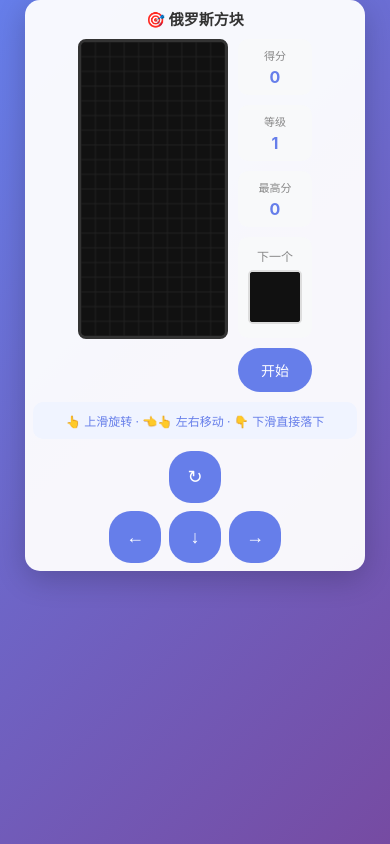
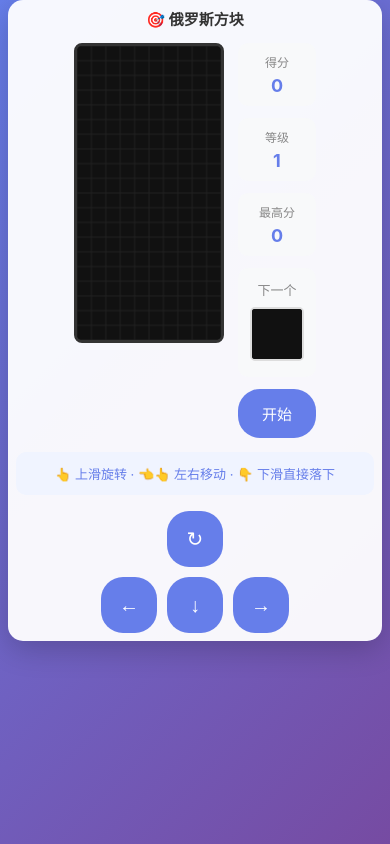
Before and after one commit to feizaisky/mini-games, a plain HTML site: page tetris/index.html in a window 390 px wide. Drawn offline with Linux system fonts and the light colour scheme.

Commit message:
refactor: 进一步放大界面，启用全屏滑动控制
- 增大所有元素尺寸（padding、字体、按钮）
- 改进全屏滑动控制，避免与按钮冲突
- 提升整体视觉体验

Co-Authored-By: Claude Sonnet 4.5 <noreply@anthropic.com>

```diff
--- a/tetris/game.js
+++ b/tetris/game.js
@@ -388,18 +388,36 @@ document.addEventListener('keydown', (e) => {
     }
 });
 
-// 触摸控制
+// 触摸控制 - 全屏滑动
 let touchStartX = 0;
 let touchStartY = 0;
 
-canvas.addEventListener('touchstart', (e) => {
-    e.preventDefault();
+// 阻止按钮上的触摸事件传播到滑动控制
+document.querySelectorAll('.controls button, #startBtn').forEach(btn => {
+    btn.addEventListener('touchstart', (e) => {
+        e.stopPropagation();
+    }, {capture: true});
+    btn.addEventListener('touchend', (e) => {
+        e.stopPropagation();
+    }, {capture: true});
+    btn.addEventListener('touchmove', (e) => {
+        e.stopPropagation();
+    }, {capture: true});
+});
+
+// 全屏触摸控制
+document.addEventListener('touchstart', (e) => {
+    // 如果点击的是按钮，不处理
+    if (e.target.closest('button')) return;
+
     touchStartX = e.touches[0].clientX;
     touchStartY = e.touches[0].clientY;
-}, {passive: false});
+}, {passive: true});
 
-canvas.addEventListener('touchend', (e) => {
-    e.preventDefault();
+document.addEventListener('touchend', (e) => {
+    // 如果点击的是按钮，不处理
+    if (e.target.closest('button')) return;
+
     if (!gameRunning || !currentPiece) return;
 
     const touchEndX = e.changedTouches[0].clientX;
--- a/tetris/index.html
+++ b/tetris/index.html
@@ -37,23 +37,23 @@
         .game-container {
             text-align: center;
             background: rgba(255, 255, 255, 0.95);
-            padding: 16px;
+            padding: 20px;
             border-radius: 15px;
             box-shadow: 0 8px 30px rgba(0, 0, 0, 0.2);
-            max-width: 340px;
+            max-width: 380px;
             width: 100%;
         }
         h1 {
             color: #333;
-            margin: 0 0 12px 0;
-            font-size: 20px;
+            margin: 0 0 16px 0;
+            font-size: 22px;
         }
         .game-wrapper {
             display: flex;
             justify-content: center;
             align-items: flex-start;
-            gap: 12px;
-            margin-bottom: 12px;
+            gap: 16px;
+            margin-bottom: 16px;
         }
         #gameCanvas {
             border: 3px solid #333;
@@ -65,35 +65,35 @@
         .side-panel {
             display: flex;
             flex-direction: column;
-            gap: 10px;
+            gap: 12px;
         }
         .info-box {
             background: #f8f9fa;
-            padding: 10px 12px;
+            padding: 12px 14px;
             border-radius: 10px;
             text-align: center;
-            min-width: 70px;
+            min-width: 75px;
         }
         .info-box .label {
-            font-size: 12px;
+            font-size: 13px;
             color: #888;
-            margin-bottom: 4px;
+            margin-bottom: 5px;
         }
         .info-box .value {
-            font-size: 18px;
+            font-size: 20px;
             font-weight: bold;
             color: #667eea;
         }
         .next-box {
             background: #f8f9fa;
-            padding: 10px;
+            padding: 12px;
             border-radius: 10px;
             text-align: center;
         }
         .next-box .label {
-            font-size: 12px;
+            font-size: 13px;
             color: #888;
-            margin-bottom: 6px;
+            margin-bottom: 8px;
         }
         #nextCanvas {
             border: 2px solid #ddd;
@@ -104,8 +104,8 @@
             background: #667eea;
             color: white;
             border: none;
-            padding: 12px 18px;
-            font-size: 14px;
+            padding: 14px 20px;
+            font-size: 15px;
             border-radius: 22px;
             cursor: pointer;
             transition: all 0.2s;
@@ -116,11 +116,11 @@
         }
         .game-over {
             display: none;
-            font-size: 16px;
+            font-size: 17px;
             font-weight: bold;
             text-align: center;
-            margin: 12px 0;
-            padding: 12px;
+            margin: 14px 0;
+            padding: 14px;
             border-radius: 10px;
         }
         .game-over.show {
@@ -129,11 +129,11 @@
             color: #856404;
         }
         .swipe-hint {
-            margin: 10px 0;
-            padding: 10px;
+            margin: 12px 0;
+            padding: 12px;
             background: #f0f4ff;
             border-radius: 10px;
-            font-size: 12px;
+            font-size: 13px;
             color: #667eea;
         }
         .swipe-hint p {
@@ -145,14 +145,14 @@
                 ". up ."
                 "left down right";
             justify-content: center;
-            gap: 8px;
-            margin-top: 12px;
+            gap: 10px;
+            margin-top: 16px;
         }
         .controls button {
-            width: 55px;
-            height: 55px;
-            font-size: 20px;
-            padding: 12px;
+            width: 60px;
+            height: 60px;
+            font-size: 22px;
+            padding: 14px;
         }
         .controls .up { grid-area: up; }
         .controls .down { grid-area: down; }
@@ -164,31 +164,31 @@
                 align-items: flex-start;
             }
             .game-container {
-                padding: 12px;
+                padding: 16px;
                 margin-top: env(safe-area-inset-top, 8px);
             }
             h1 {
-                font-size: 18px;
-                margin-bottom: 10px;
+                font-size: 20px;
+                margin-bottom: 14px;
             }
             .game-wrapper {
-                gap: 10px;
-                margin-bottom: 10px;
+                gap: 14px;
+                margin-bottom: 14px;
             }
             .info-box {
-                min-width: 65px;
-                padding: 8px 10px;
+                min-width: 70px;
+                padding: 10px 12px;
             }
             .info-box .label {
-                font-size: 11px;
+                font-size: 12px;
             }
             .info-box .value {
-                font-size: 16px;
+                font-size: 18px;
             }
             .controls button {
-                width: 52px;
-                height: 52px;
-                font-size: 18px;
+                width: 56px;
+                height: 56px;
+                font-size: 20px;
             }
         }
         @media (max-width: 400px) {
```
